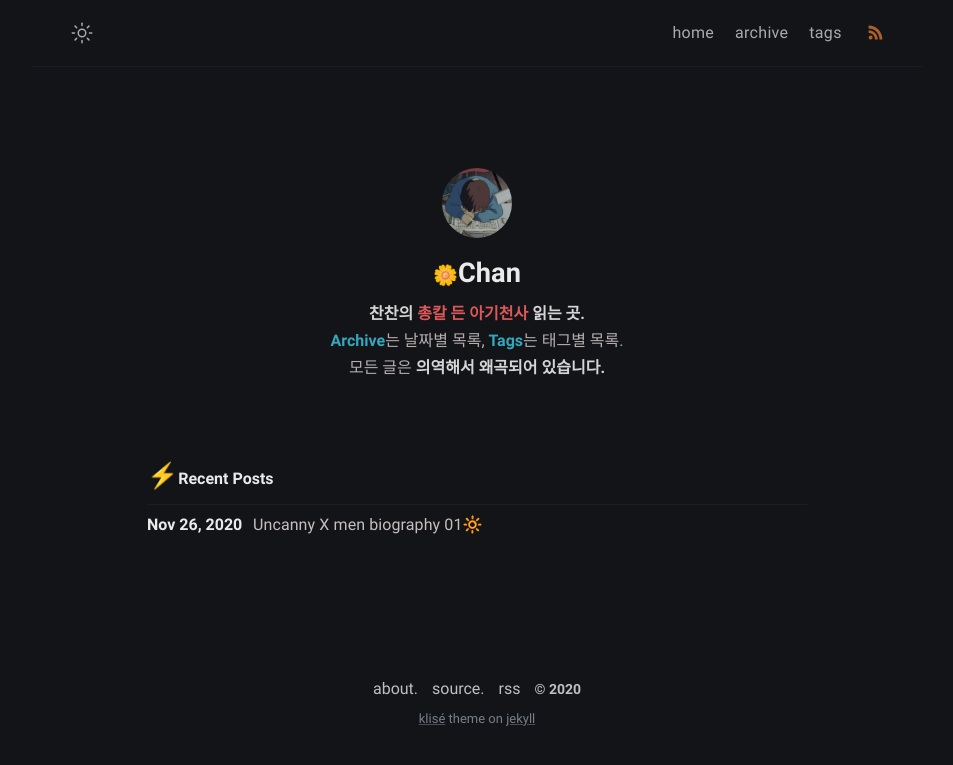
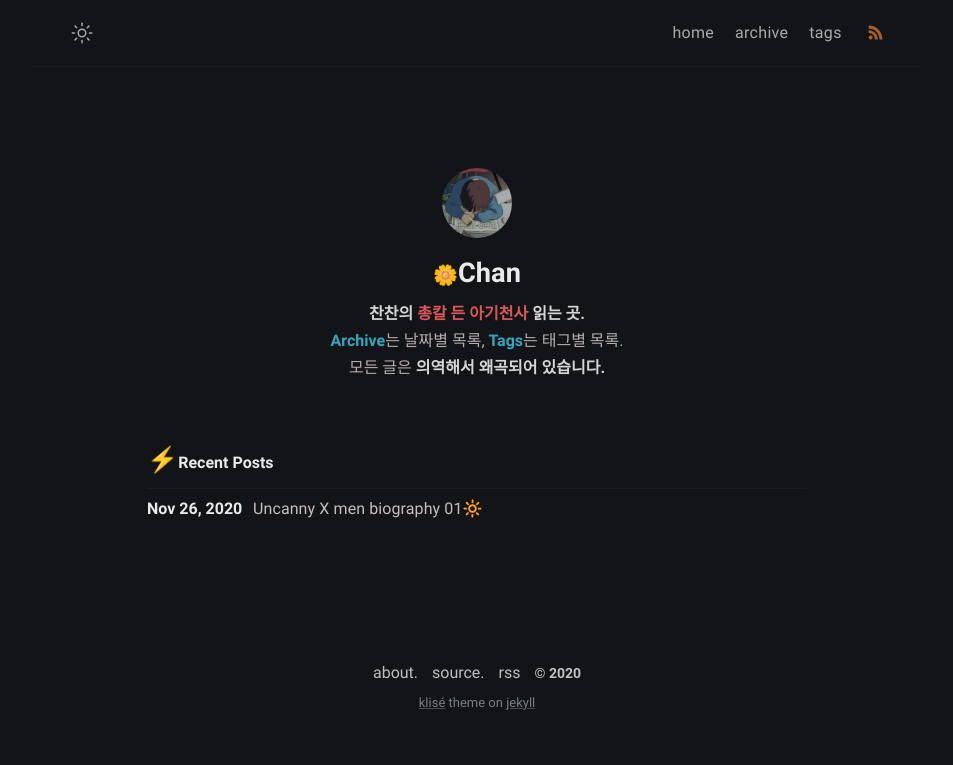
Before and after one commit to iwdstry/yeieje, a Jekyll site: the page built from index.md, in a window 1280 px wide. Shown: the top 765 px of the page, without its empty margins (163-1116 px from the left). Built offline with Jekyll 4.4.1, drawn with Linux system fonts in a browser that asks for light colours.

Commit message:
Create _layout.scss

```diff
--- a/_sass/klise/_layout.scss
+++ b/_sass/klise/_layout.scss
@@ -182,7 +182,7 @@
 // Author
 .author {
   margin-top: 6.3rem;
-  margin-bottom: 4.5rem;
+  margin-bottom: 3.5rem;
   text-align: center;
 
   @include media-query($on-mobile) {
```
